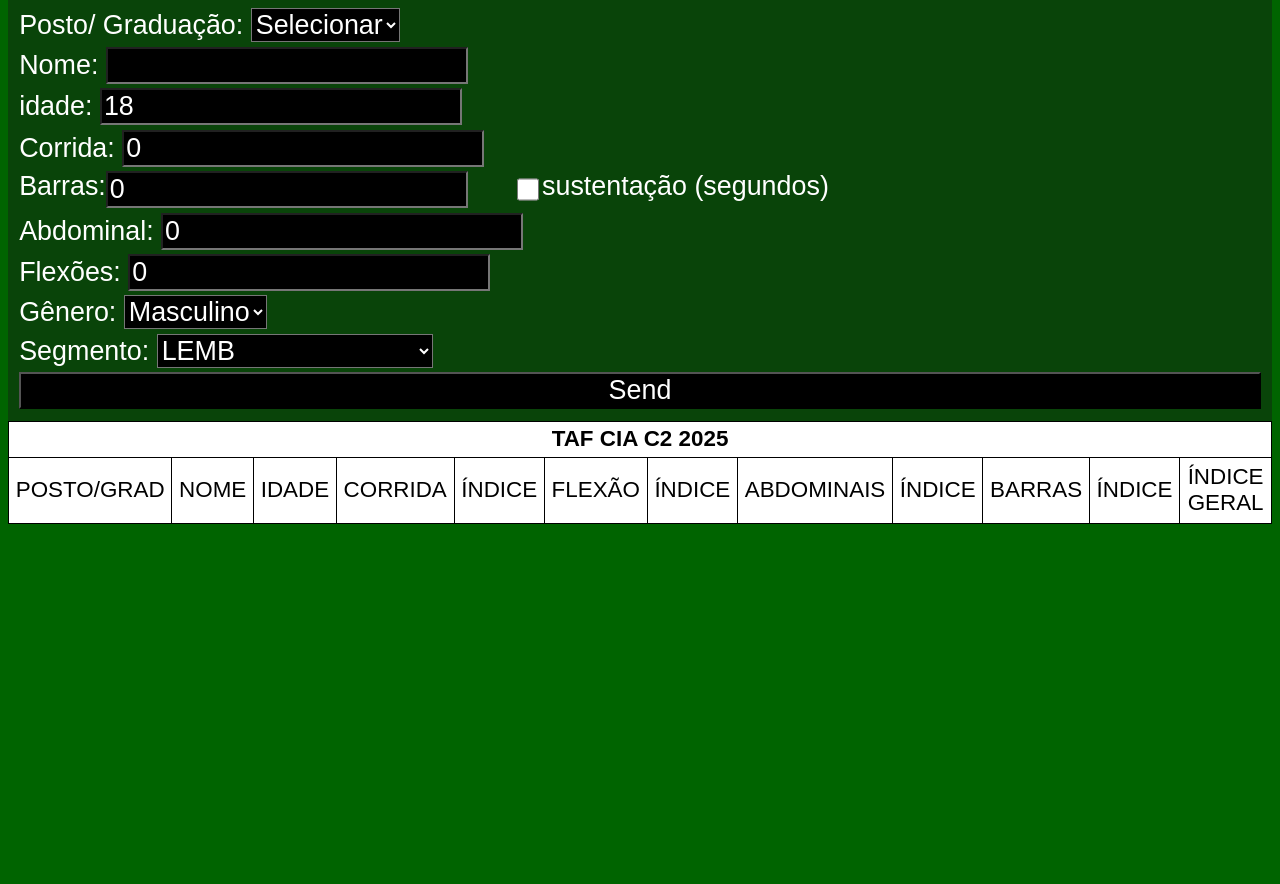
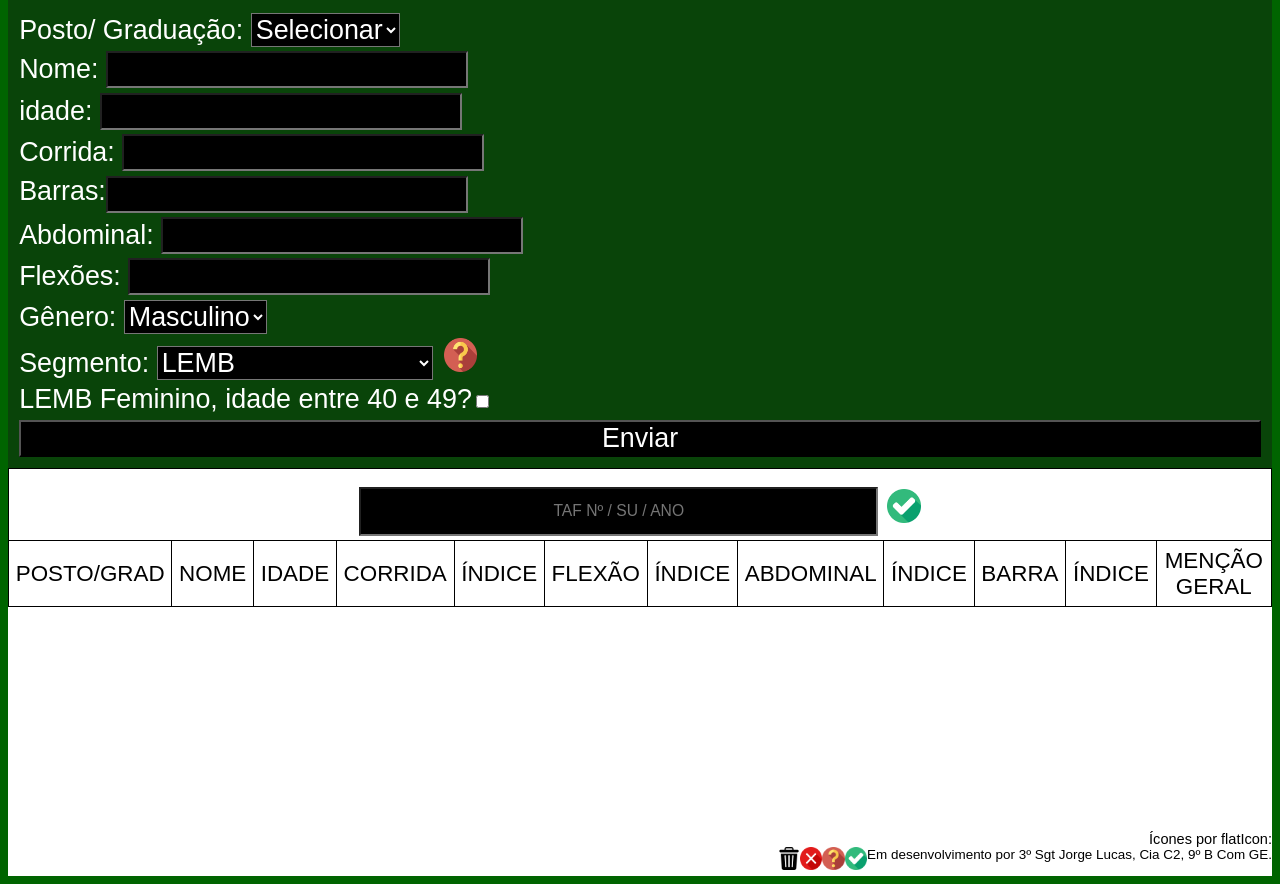
Before and after one commit to jlucasleal/calculadora-taf, a website built with webpack: page src/template.html in a window 1280 px wide. Shown: the part 62-946 px from the top of the page. Before the commit the page ends 800 px from the top, so only its background shows below. Built offline with nearby package versions, Linux system fonts and the light colour scheme.

Commit message:
Almost finish functionality

```diff
--- a/src/content.js
+++ b/src/content.js
@@ -1,7 +1,60 @@
 import { MakeInput } from "./make-input.js";
 import { MakeSelect } from "./make-select.js";
+import Interrogation from "./img/interrogation-mark.png";
+import XBtn from "./img/x-btn.png";
+import  trashIcon  from "./img/bin.png";
+import Checked from "./img/checked.png";
+import { credits } from "./credits.js";
+
+export let sust = false;
 
 export function makeSquareContent (){
+
+    const square = document.querySelector('#square');
+
+    const infoWrapper = document.createElement('div');
+    infoWrapper.id = 'info-wrapper';
+    square.appendChild(infoWrapper);
+
+    function makeInfo(){
+    if(!document.querySelector('#info')){
+
+
+
+    const info = document.createElement('div');
+    info.id = 'info';
+    infoWrapper.appendChild(info);
+
+    const xBtn = document.createElement('img');
+    xBtn.src = XBtn;
+    xBtn.id = 'x-btn';
+    xBtn.alt = "Fechar";
+    info.appendChild(xBtn);
+
+    xBtn.addEventListener('click', () => {
+        infoWrapper.removeChild(info);
+    })
+
+    const infoOne = document.createElement('p');
+    infoOne.textContent = "LEMB: Linha de Ensino Militar Bélico";
+    info.appendChild(infoOne);
+
+    const infoTwo = document.createElement('p');
+    infoTwo.textContent = "LEMS: Linha de Ensino Militar de Saúde";
+    info.appendChild(infoTwo);
+
+    const infoThree = document.createElement('p');
+    infoThree.textContent = "LEMC: Linha de Ensino Militar Complementar";
+    info.appendChild(infoThree);
+
+    const infoFour = document.createElement('p');
+    infoFour.textContent = "LEMCT: Linha de Ensino Militar de Científico-Tecnológico";
+    info.appendChild(infoFour);
+    } else if(document.querySelector('#info')){
+            infoWrapper.removeChild(document.querySelector('#info'));
+    }}
+
+
     const grad = new MakeSelect("Posto/ Graduação: ", "grad", "grad", "SD EV", "SD EP", "CB", "3º Sgt", "2º Sgt", "1º Sgt", "ST", "Asp OF", "2º Ten", "1º Ten", "Cap", "Maj", "Ten Cel", "Cel", "Gen Bda", "Gen Div", "Gen Ex", "Al CFC", "Al CFST", "Al CPOR", "Al NPOR", "Selecionar");
     grad.makeSelect();
     document.getElementById("grad").value = "Selecionar";
@@ -13,33 +66,71 @@ export function makeSquareContent (){
 
     const age = new MakeInput("idade: ", "number", "age", "age", "");
     age.makeInput();
-    document.getElementById("age").value = "18";
+    document.getElementById("age").value = "";
 
     const corrida = new MakeInput("Corrida: ", "number", "corrida", "corrida", "");
     corrida.makeInput();
-    document.getElementById("corrida").value = "0";
+    document.getElementById("corrida").value = "";
 
     const barra = new MakeInput("Barras: ", "number", "barra", "barra", "");
     barra.makeInput();
-    document.getElementById("barra").value = "0";
+    document.getElementById("barra").value = "";
     const barraWrapper = document.getElementById('barra-wrapper');
-    const question = new MakeInput("sustentação (segundos)", "checkbox", "question", "question", "");
-    question.makeInputQuestion(barraWrapper)
+
+
 
     const abdominal = new MakeInput("Abdominal: ", "number", "abdominal", "abdominal", "");
     abdominal.makeInput();
-    document.getElementById("abdominal").value = "0";
+    document.getElementById("abdominal").value = "";
 
     const flexao = new MakeInput("Flexões: ", "number", "flexao", "flexao", "");
     flexao.makeInput();
-    document.getElementById("flexao").value = "0";
+    document.getElementById("flexao").value = "";
 
-    // const gen = new MakeInput("Gênero", "text", "gen", "gen", "");
     const gen = new MakeSelect ("Gênero: ", "gen", "gen", "Masculino", "Feminino");
     gen.makeSelect();
-    // gen.makeInput();
-    // document.getElementById("gen").value = "Masculino";
     const seg = new MakeSelect ("Segmento: ", "seg", "seg", "LEMB", "LEMS/LEMC/LEMCT");
     seg.makeSelect();
 
+    const segWrapper = document.getElementById('seg-wrapper');
+    const infoShow = document.createElement('img');
+    infoShow.src = Interrogation;
+    infoShow.id = 'info-show';
+    infoShow.alt = "O que é LEMB, LEMS, LEMC e LEMCT?";
+    segWrapper.appendChild(infoShow);
+
+    infoShow.addEventListener('click', () => {
+        makeInfo();
+
+    });
+
+
+     const verification = new MakeInput("LEMB Feminino, idade entre 40 e 49?", "checkbox", "verification", "verification", "");
+    verification.makeInput();
+    const verificationInput = document.querySelector('#verification');
+
+        verificationInput.addEventListener('change', () => {
+    if(verificationInput.checked){
+        sust = true;
+
+        const segSelect = document.getElementById('seg');
+        segSelect.value = "LEMB";
+        const genSelect = document.getElementById('gen');
+        genSelect.value = "Feminino";
+
+        const guide = document.createElement('div');
+        guide.id = 'guide';
+        guide.textContent = '(Sustentação em segundos)';
+        guide.className = 'input-label';
+        barraWrapper.appendChild(guide);
+
+        const barraText = document.querySelector('#barra');
+        barraText.value += "seg";
+
+    } else {
+        barraWrapper.removeChild(guide);
+        sust = false;
+    }
+    });
+
 }
--- /dev/null
+++ b/src/credits.js
@@ -0,0 +1,71 @@
+import Interrogation from "./img/interrogation-mark.png";
+import XBtn from "./img/x-btn.png";
+import  trashIcon  from "./img/bin.png";
+import Checked from "./img/checked.png";
+
+export function credits(){
+    const resultBox = document.querySelector('#result-box');
+    const credits = document.createElement('div');
+
+    const creditsContainer = document.createElement('div');
+    creditsContainer.id = 'credits-container';
+    resultBox.appendChild(creditsContainer);
+
+
+    credits.id = 'credits';
+    const creditsTitle = document.createElement('span');
+    creditsTitle.textContent = "Ícones por flatIcon: ";
+    creditsTitle.id = 'credits-title';
+
+    creditsContainer.appendChild(creditsTitle);
+    creditsContainer.appendChild(credits);
+
+    //credit wrappers
+
+    const creditOne = document.createElement('div');
+    const creditOneLink = document.createElement('a');
+    creditOneLink.href = "https://www.flaticon.com/free-icon/trash-can_542724?term=trash+bin&page=1&position=7&origin=search&related_id=542724";
+    creditOneLink.target = "_blank";
+    creditOne.appendChild(creditOneLink);
+    const creditOneImg = document.createElement('img');
+    creditOneLink.appendChild(creditOneImg);
+    creditOneImg.src = trashIcon;
+
+    const creditTwo = document.createElement('div');
+    const creditTwoLink = document.createElement('a');
+    creditTwoLink.href = "https://www.flaticon.com/br/icone-gratis/botao-x_458594";
+    creditTwoLink.target = "_blank";
+    creditTwo.appendChild(creditTwoLink);
+    const creditTwoImg = document.createElement('img');
+    creditTwoLink.appendChild(creditTwoImg);
+    creditTwoImg.src = XBtn;
+
+    const creditThree = document.createElement('div');
+    const creditThreeLink = document.createElement('a');
+    creditThreeLink.href = "https://www.flaticon.com/free-icon/interrogation-mark_5259989";
+    creditThreeLink.target = "_blank";
+    creditThree.appendChild(creditThreeLink);
+    const creditThreeImg = document.createElement('img');
+    creditThreeLink.appendChild(creditThreeImg);
+    creditThreeImg.src = Interrogation;
+
+    const creditFour = document.createElement('div');
+    const creditFourLink = document.createElement('a');
+    creditFourLink.href = "https://www.flaticon.com/free-icon/checked_190411";
+    creditFourLink.target = "_blank";
+    creditFour.appendChild(creditFourLink);
+    const creditFourImg = document.createElement('img');
+    creditFourLink.appendChild(creditFourImg);
+    creditFourImg.src = Checked;
+
+    const creditFive = document.createElement('div');
+    creditFive.id = 'credit-five';
+    creditFive.textContent = "Em desenvolvimento por 3º Sgt Jorge Lucas, Cia C2, 9º B Com GE.";
+
+
+    const creditsArray = [creditOne, creditTwo, creditThree, creditFour, creditFive];
+    creditsArray.forEach(credit => {
+        credits.appendChild(credit);
+        credit.className = 'credit';
+    });
+}
--- a/src/index.js
+++ b/src/index.js
@@ -4,6 +4,7 @@ import { makeSquareContent } from "./content.js";
 import { makeSendBtn } from "./send.js";
 import { MakeData } from "./data.js";
 import { createResult, createRow, headerArr } from "./result.js";
+import { credits } from "./credits.js";
 
 const container = document.querySelector('#container');
 
@@ -20,6 +21,7 @@ createSquare();
 makeSquareContent();
 makeSendBtn();
 createResult();
+credits();
 
 createRow(headerArr, "first-line");
 const firstLine = document.getElementById('first-line');
@@ -44,8 +46,3 @@ document.getElementById("send-btn").addEventListener("click", () => {
     createRow(firstPerson.getArray(), `row-${index}`);
     index ++;
 });
-
-const question = document.querySelector("#question");
-question.addEventListener("change", () => {
-
-})
--- a/src/result.js
+++ b/src/result.js
@@ -1,4 +1,5 @@
 import  trashIcon  from "./img/bin.png";
+import Checked from "./img/checked.png";
 
 export function createResult () {
     const container = document.querySelector('#container');
@@ -13,16 +14,47 @@ export function createResult () {
     const header = document.createElement('thead');
     header.id = "header";
 
+
+    const docTitleRow = document.createElement('tr');
+    header.appendChild(docTitleRow);
+    const docTitleHeader = document.createElement('th');
+    docTitleRow.appendChild(docTitleHeader);
+    const docTitle = document.createElement('input');
+    docTitle.id = "doc-title";
+    docTitle.type = "text";
+    docTitle.maxLength = "6df0";
+
+    docTitle.placeholder = "TAF Nº / SU / ANO";
+    docTitleHeader.setAttribute("colspan", 12);
+    docTitleHeader.appendChild(docTitle);
+    const sendTitleBtn = document.createElement('img');
+    sendTitleBtn.src = Checked;
+    sendTitleBtn.id = "send-title-btn";
+    docTitleHeader.appendChild(sendTitleBtn);
+
+    sendTitleBtn.addEventListener('click', () => {
+
+    if(!document.querySelector('#header-row')){
     const headerRow = document.createElement('tr');
+    headerRow.id = "header-row";
     header.appendChild(headerRow);
-    const headerData = document.createElement('th');
-    headerRow.appendChild(headerData);
+    const headerTitle = document.createElement('th');
+    headerTitle.id = "header-title";
+    headerRow.appendChild(headerTitle);
+    }
 
-    headerData.textContent = "TAF CIA C2 2025"
-    headerData.setAttribute("colspan", 12);
+    let headerTitleNew = document.getElementById('header-title');
+    headerTitleNew.textContent = docTitle.value;
+    headerTitleNew.setAttribute("colspan", 12);
+        })
 
     table.appendChild(header);
     resultBox.appendChild(table);
+
+
+
+
+
 }
 
 export const headerArr = [
@@ -33,11 +65,11 @@ export const headerArr = [
     "ÍNDICE",
     "FLEXÃO",
     "ÍNDICE",
-    "ABDOMINAIS",
+    "ABDOMINAL",
     "ÍNDICE",
-    "BARRAS",
+    "BARRA",
     "ÍNDICE",
-    "ÍNDICE GERAL"
+    "MENÇÃO GERAL"
 ]
 
 export function createRow (arr, id){
@@ -64,7 +96,6 @@ export function createRow (arr, id){
     td.textContent = element;
     row.appendChild(td);
     row.appendChild(trash);
-
     });
 
 
--- a/src/send.js
+++ b/src/send.js
@@ -1,6 +1,6 @@
 export function makeSendBtn(){
     const sendBtn = document.createElement('button');
     sendBtn.id = "send-btn";
-    sendBtn.textContent = "Send";
+    sendBtn.textContent = "Enviar";
     document.getElementById("square").appendChild(sendBtn);
 }
--- a/src/styles.css
+++ b/src/styles.css
@@ -77,6 +77,43 @@ button {
     background-color: var(--primary-color);
 }
 
+#send-title-btn {
+    width: 1.5rem;
+    margin: 0.4rem 0 0 0.4rem;
+    position: relative;
+    top: 0.3rem;
+}
+
+#doc-title {
+    color: white;
+    font-size: 0.7rem;
+    height: 2rem;
+    width: 22rem;
+    padding: 0 0.5rem 0 0.5rem;
+    text-align: center;
+}
+
+#x-btn {
+    width: 1.5rem;
+    margin-left: 0.5rem;
+    cursor: pointer;
+    position: absolute;
+    right: 1rem;
+    margin-top: 0.4rem;
+    margin-right: 0.3rem;
+}
+
+#info {
+    background-color: blue;
+}
+
+#info-show {
+    width: 1.5rem;
+    margin-left: 0.5rem;
+    cursor: pointer;
+
+}
+
 #result-box {
     height: fit-content;
     background-color: white;
@@ -123,3 +160,33 @@ thead tr th {
 .trash-icon {
     width: 2rem;
 }
+
+#credits {
+    /* background-color: greenyellow; */
+    right: 2rem;
+    bottom: 2rem;
+    display: flex;
+    justify-content: flex-end;
+}
+
+#credits-container {
+    padding-top: 10rem;
+    display: flex;
+    flex-direction: column;
+    align-items: flex-end;
+}
+
+#credits-title {
+    text-align: right;
+    color: black;
+    font-size: 0.65rem;
+}
+
+.credit img {
+    width: 1rem;
+}
+
+#credit-five {
+    color: black;
+    font-size: 0.6rem;
+}
```
Also changed, not shown: src/data.js (+28 -1 lines), src/img/checked.png (added), src/img/interrogation-mark.png (added), src/img/x-btn.png (added).
